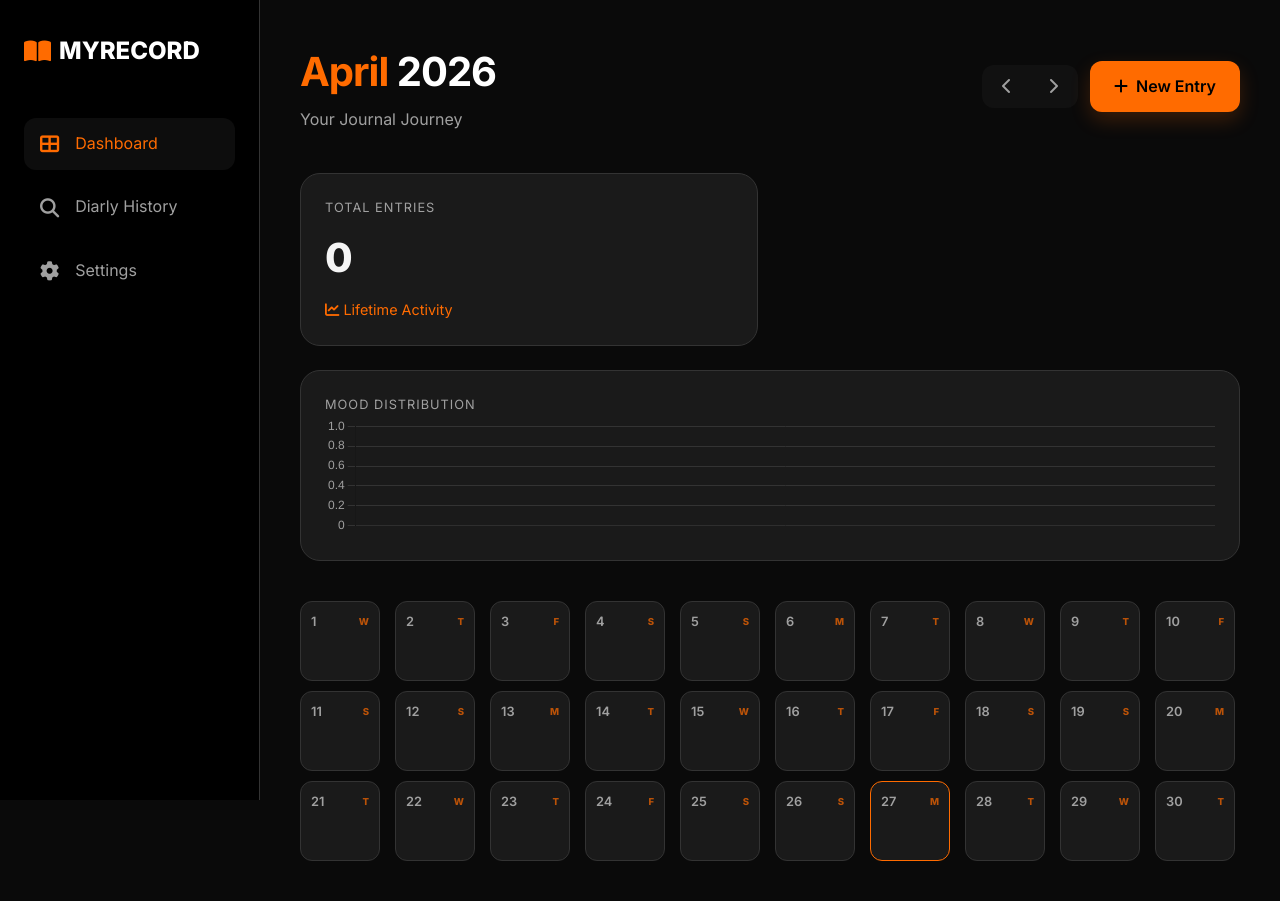
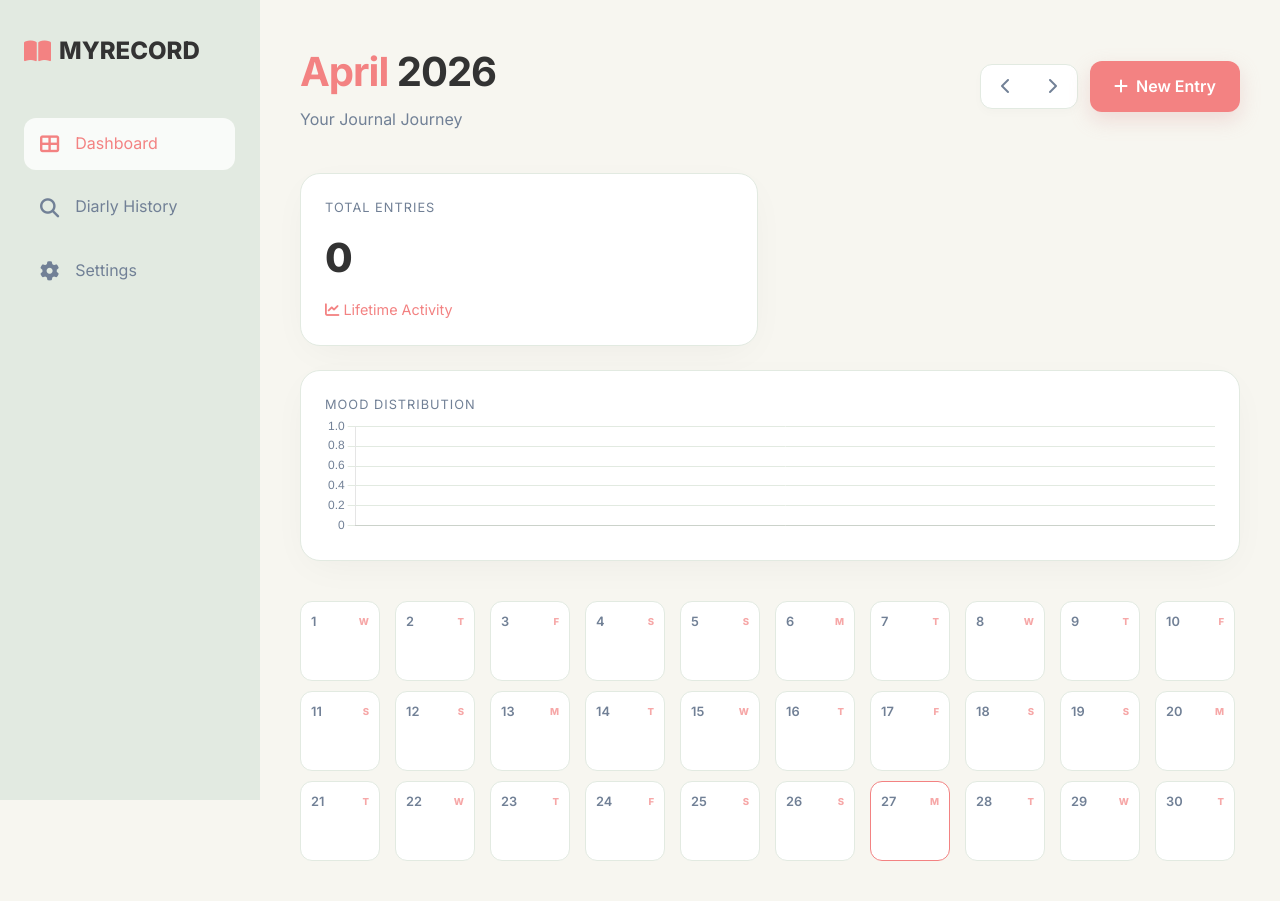
Before and after one commit to apdiaziiiiz/myRecord, a Django app: page / in a window 1280 px wide. Run offline with Django 5.2, Linux system fonts and the light colour scheme; data that the repository does not hold is empty; some libraries are stand-ins or nearby versions.

Commit message:
change theme to pink

```diff
--- a/journal/static/journal/css/style.css
+++ b/journal/static/journal/css/style.css
@@ -1,21 +1,22 @@
 :root {
-    --bg-color: #0a0a0a;
-    --card-bg: #1a1a1a;
-    --primary-color: #ff6b00;
-    --primary-hover: #e66000;
-    --text-color: #f5f5f5;
-    --text-dim: #a0a0a0;
-    --border-color: #333;
-    --accent-orange: #ff8533;
-    --glass-bg: rgba(255, 255, 255, 0.05);
-    --glass-border: rgba(255, 255, 255, 0.1);
-
     /* New Palette */
     --palette-mint: #B4DED1;
     --palette-grey: #E2EAE1;
     --palette-cream: #F7F6F0;
-    --palette-rose: #D99B9B;
+    --palette-rose: #f38282;
     --palette-dark: #333;
+
+    --bg-color: var(--palette-cream);
+    --card-bg: #FFFFFF;
+    --primary-color: var(--palette-rose);
+    --primary-hover: #c48787;
+    --text-color: var(--palette-dark);
+    --text-dim: #718096;
+    --border-color: var(--palette-grey);
+    --accent-orange: var(--palette-rose);
+    --glass-bg: rgba(255, 255, 255, 0.8);
+    --glass-border: rgba(0, 0, 0, 0.05);
+
 }
 
 * {
@@ -40,7 +41,7 @@ body {
 
 .sidebar {
     width: 260px;
-    background-color: #000;
+    background-color: var(--palette-grey);
     border-right: 1px solid var(--border-color);
     padding: 2rem 1.5rem;
     position: fixed;
@@ -68,7 +69,7 @@ body {
 }
 
 .logo span {
-    color: #fff;
+    color: var(--palette-dark);
 }
 
 /* Navigation */
@@ -128,13 +129,13 @@ body {
 
 .btn-primary {
     background-color: var(--primary-color);
-    color: #000;
+    color: #fff;
 }
 
 .btn-primary:hover {
     background-color: var(--primary-hover);
     transform: translateY(-2px);
-    box-shadow: 0 4px 15px rgba(255, 107, 0, 0.3);
+    box-shadow: 0 4px 15px rgba(217, 155, 155, 0.3);
 }
 
 /* Stats Cards */
@@ -152,6 +153,7 @@ body {
     padding: 1.5rem;
     position: relative;
     overflow: hidden;
+    box-shadow: 0 10px 40px -10px rgba(0,0,0,0.05);
 }
 
 .card::before {
--- a/journal/templates/journal/dashboard.html
+++ b/journal/templates/journal/dashboard.html
@@ -8,16 +8,16 @@
     <div>
         <h1 class="page-title" style="font-size: 2.5rem; letter-spacing: -1px;">
             <span style="color: var(--primary-color);">{{ view_date|date:"F" }}</span>
-            <span style="color: #fff;">{{ view_date|date:"Y" }}</span>
+            <span style="color: var(--palette-dark);">{{ view_date|date:"Y" }}</span>
         </h1>
         <p style="color: var(--text-dim); font-weight: 500; margin-top: 0.2rem;">Your Journal Journey</p>
     </div>
     <div style="display: flex; gap: 12px; align-items: center;">
-        <div style="background: #111; border-radius: 12px; padding: 4px; display: flex; gap: 4px;">
+        <div style="background: #fff; border: 1px solid var(--border-color); box-shadow: 0 4px 10px rgba(0,0,0,0.02); border-radius: 12px; padding: 4px; display: flex; gap: 4px;">
             <a href="?month={{ prev_month }}&year={{ prev_year }}" class="btn" style="background: transparent; color: var(--text-dim); padding: 0.6rem 1rem;"><i class="fas fa-chevron-left"></i></a>
             <a href="?month={{ next_month }}&year={{ next_year }}" class="btn" style="background: transparent; color: var(--text-dim); padding: 0.6rem 1rem;"><i class="fas fa-chevron-right"></i></a>
         </div>
-        <a href="{% url 'entry_create' %}" class="btn btn-primary" style="box-shadow: 0 8px 20px rgba(255, 107, 0, 0.2);">
+        <a href="{% url 'entry_create' %}" class="btn btn-primary" style="box-shadow: 0 8px 20px rgba(217, 155, 155, 0.3);">
             <i class="fas fa-plus"></i>
             <span>New Entry</span>
         </a>
@@ -88,7 +88,7 @@
             datasets: [{
                 label: 'Days',
                 data: moodCounts,
-                backgroundColor: '#ff6b00',
+                backgroundColor: '#B4DED1',
                 borderRadius: 8,
                 barThickness: 30,
             }]
@@ -101,12 +101,12 @@
             scales: {
                 y: {
                     beginAtZero: true,
-                    grid: { color: '#333' },
-                    ticks: { color: '#a0a0a0' }
+                    grid: { color: '#E2EAE1' },
+                    ticks: { color: '#718096' }
                 },
                 x: {
                     grid: { display: false },
-                    ticks: { color: '#a0a0a0' }
+                    ticks: { color: '#718096' }
                 }
             }
         }
```
Also changed, not shown: other parts of journal/static/journal/css/style.css (+23 -18 lines), journal/templates/journal/entry_form.html (+2 -35 lines), update_css.py (added, +254 -0 lines).
